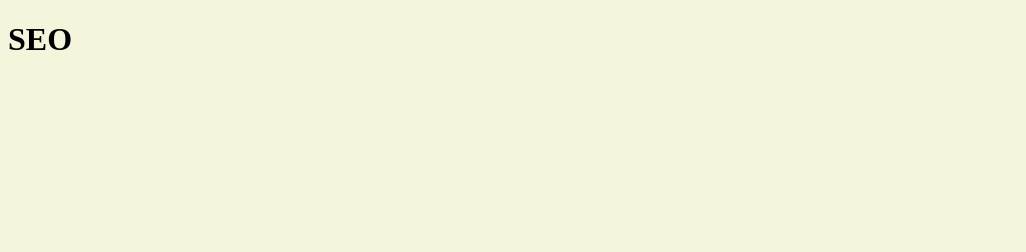
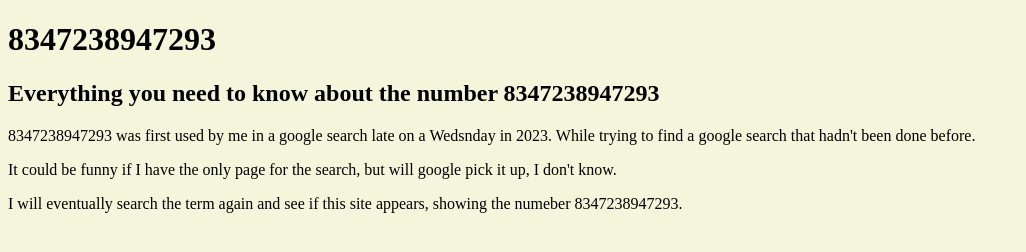
Before and after one commit to Jake-Knox/seo-site, a plain HTML site: page index.html in a window 1280 px wide. Shown: the whole page, without its empty margins (0-1026 px from the left). Drawn offline with Linux system fonts and the light colour scheme.

Commit message:
generic content

```diff
--- a/index.html
+++ b/index.html
@@ -8,7 +8,26 @@
 </head>
 <body>
     <div id="container">
-        <h1>SEO</h1>
+        <h1>8347238947293</h1>
+        <h2>Everything you need to know about the number 8347238947293</h2>
+
+        <div>
+            <p>
+                8347238947293 was first used by me in a google search late on a Wedsnday in 2023.
+                While trying to find a google search that hadn't been done before.
+            </p>
+
+            <p>
+                It could be funny if I have the only page for the search, but will google pick
+                it up, I don't know.
+            </p>
+
+            <p>
+                I will eventually search the term again and see if this site appears,
+                showing the numeber 8347238947293.
+            </p>
+
+        </div>
 
 
     </div>
```
